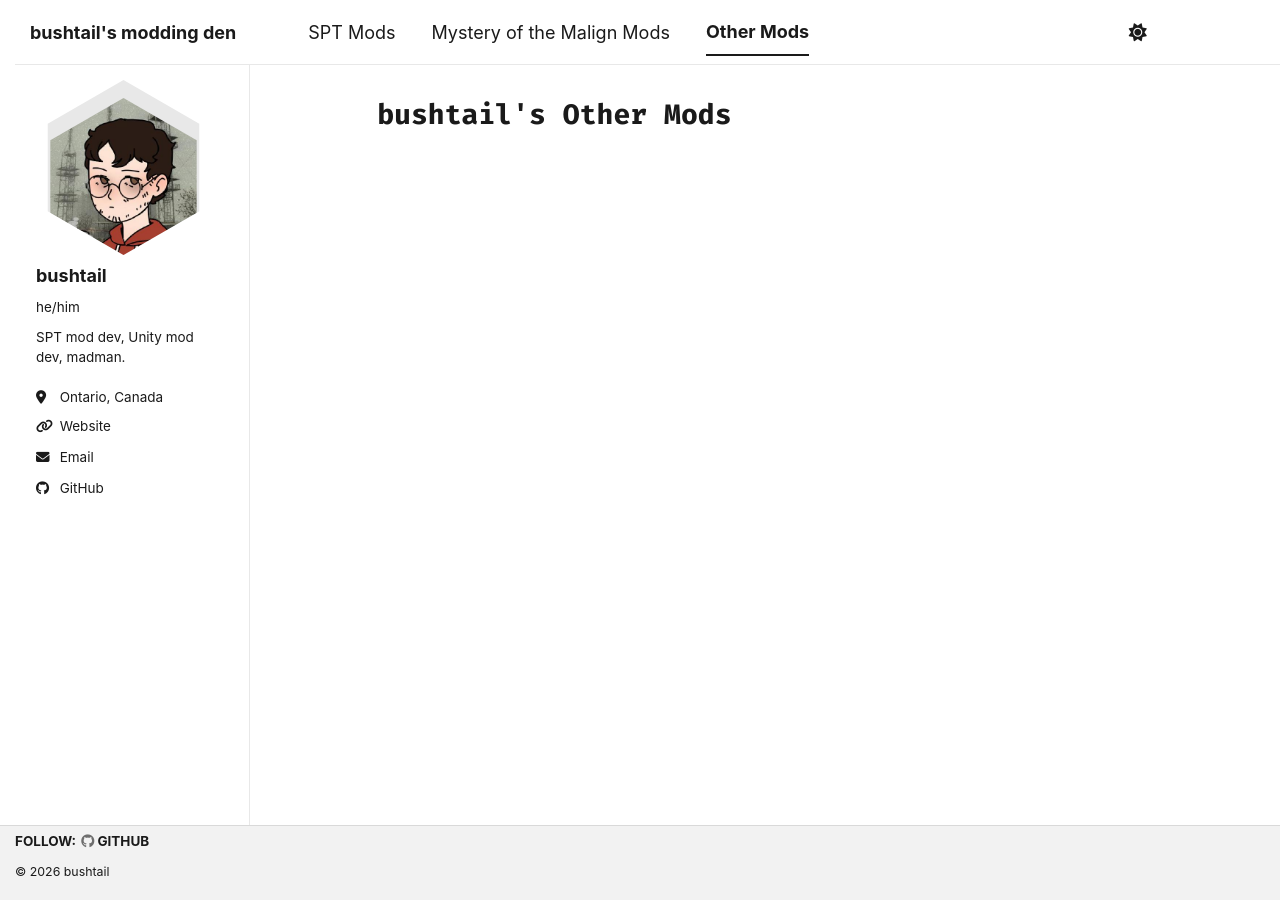
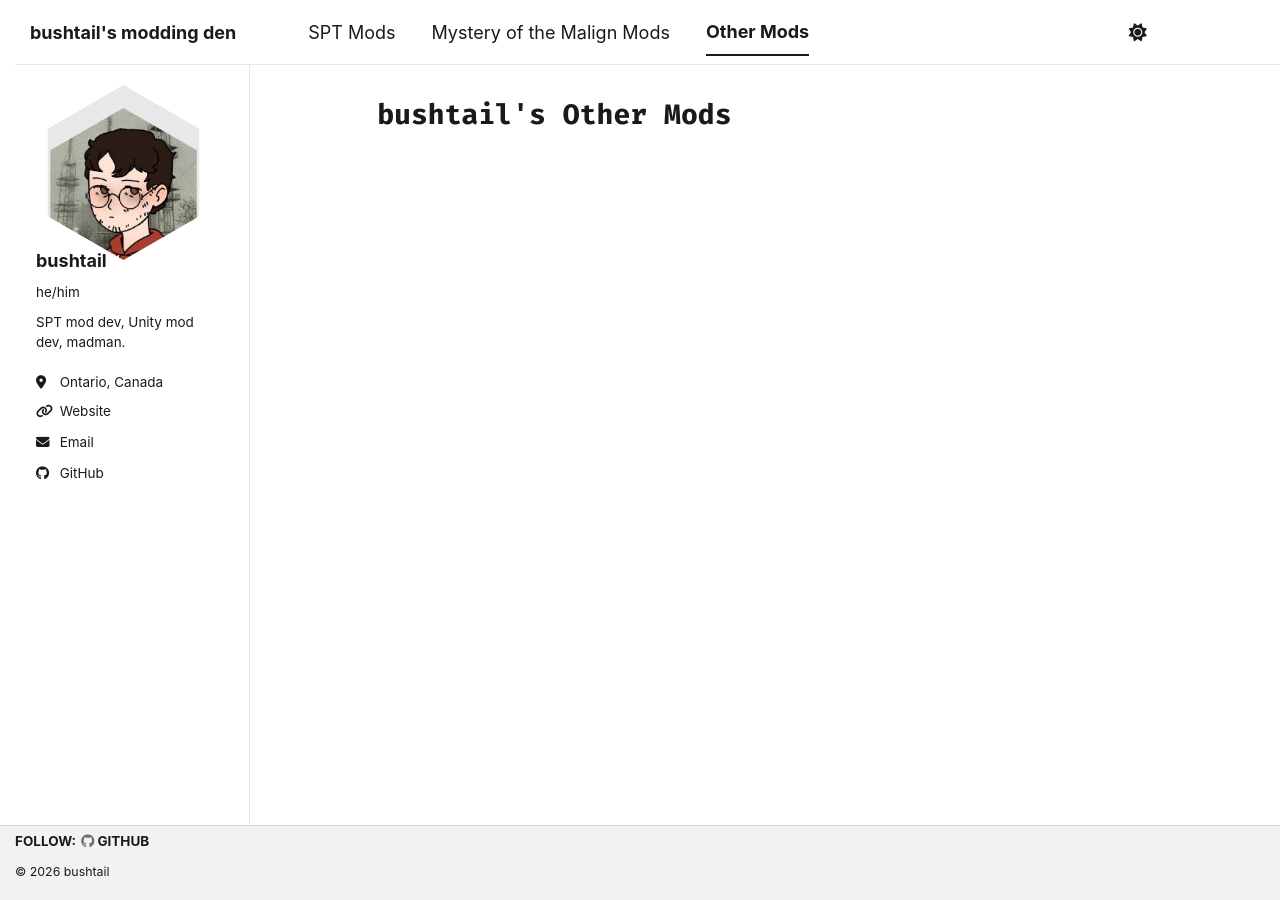
Before and after one commit to bushtail/bushtail.ca, a Jekyll site: the page built from _pages/other.md, in a window 1280 px wide. Built offline with Jekyll 4.4.1, drawn with Linux system fonts in a browser that asks for light colours; a style sheet for code colours, icons or effects is not loaded.

Commit message:
margarine

```diff
--- a/_sass/layout/_sidebar.scss
+++ b/_sass/layout/_sidebar.scss
@@ -145,7 +145,7 @@
   vertical-align: top;
   width: 175px;
   aspect-ratio: 1;
-  margin-top: 15px;
+  transform: translateY(20px);
 
   /* Hexagon */
   clip-path: polygon(
```
